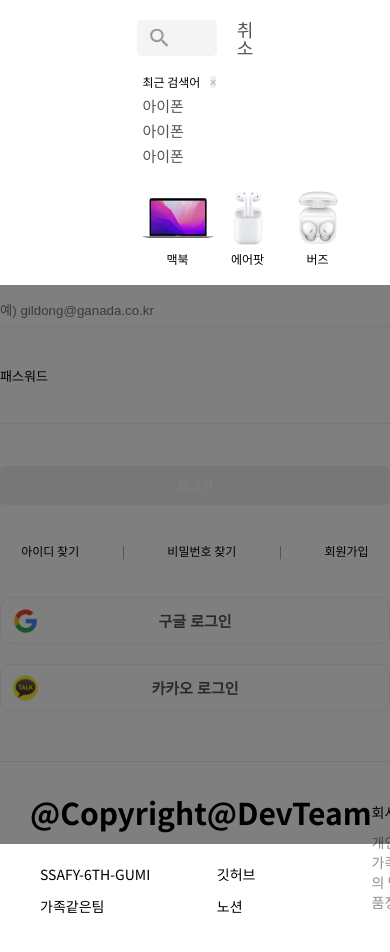
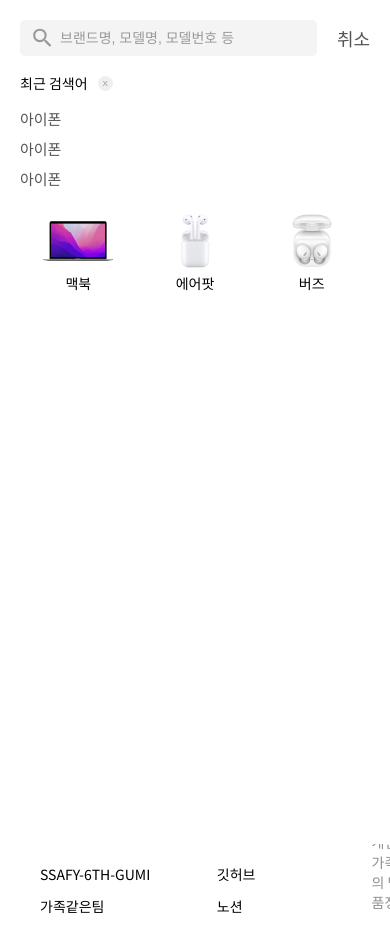
Before and after one commit to GANADA-FAMILY/GANADA-MARKET, a React (Create React App) app in the folder FE/: page /login in a window 390 px wide. Both pictures are taken after a click on the button 335 px from the left and 63 px from the top of the page. Shown: the top 952 px of the page. Built offline with nearby package versions, Linux system fonts and the light colour scheme; no server answers.

Commit message:
styles : TopModal UI 개선
* 모바일 반응형 쿼리 추가
* CategoryItem hover 스타일 추가

```diff
--- a/FE/src/components/atoms/changgun/CategoryItem.tsx
+++ b/FE/src/components/atoms/changgun/CategoryItem.tsx
@@ -4,6 +4,12 @@
   display: flex;
   flex-direction: column;
   align-items: center;
+
+  :hover {
+    p {
+      font-weight: 500;
+    }
+  }
 `;
 
 const ImageWrapper = styled.div`
@@ -18,7 +24,7 @@
 `;
 
 const CategoryName = styled.p`
-  font-size: 1.2rem;
+  font-size: 1.4rem;
 `;
 
 interface CategoryItem {
--- a/FE/src/components/layouts/changgun/Modal.tsx
+++ b/FE/src/components/layouts/changgun/TopModal.tsx
@@ -3,12 +3,7 @@
 
 interface ModalProps {
   children: React.ReactNode;
-  inset: string;
   trigger: React.ReactNode;
-}
-
-interface ModalBodyStyle {
-  inset: string;
 }
 
 const ModalTrigger = styled.button`
@@ -30,12 +25,17 @@
   background-color: rgba(0, 0, 0, 0.5);
 `;
 
-const ModalBody = styled.div<ModalBodyStyle>`
+const ModalBody = styled.div`
   background-color: white;
   width: 100%;
+  padding: 20px;
+
+  @media (max-width: 768px) {
+    height: 100vh;
+  }
 `;
 
-function Modal({ children, inset, trigger }: ModalProps) {
+function TopModal({ children, trigger }: ModalProps) {
   const [showModal, setShowModal] = useState(false);
   return (
     <>
@@ -44,13 +44,11 @@
       </ModalTrigger>
       {showModal && (
         <BackDrop onClick={() => setShowModal(false)}>
-          <ModalBody onClick={(e) => e.stopPropagation()} inset={inset}>
-            {children}
-          </ModalBody>
+          <ModalBody onClick={(e) => e.stopPropagation()}>{children}</ModalBody>
         </BackDrop>
       )}
     </>
   );
 }
 
-export { Modal };
+export { TopModal };
--- a/FE/src/components/layouts/changgun/index.ts
+++ b/FE/src/components/layouts/changgun/index.ts
@@ -1,2 +1,2 @@
-export * from './Modal';
+export * from './TopModal';
 export * from './PageLayout';
--- a/FE/src/components/molecules/changgun/RecentSearchList.tsx
+++ b/FE/src/components/molecules/changgun/RecentSearchList.tsx
@@ -4,6 +4,7 @@
 const Wrapper = styled.div`
   display: flex;
   flex-direction: column;
+  row-gap: 1rem;
 `;
 
 const Header = styled.header`
@@ -13,19 +14,22 @@
 
 const Title = styled.p`
   font-weight: 500;
-  font-size: 1.2rem;
+  font-size: 1.4rem;
 `;
 
 const CancelButton = styled.button`
   border: none;
   color: #999;
   font-size: 0.8rem;
+  width: 15px;
+  aspect-ratio: 1;
+  border-radius: 50%;
 `;
 
-const Inner = styled.main`
+const Inner = styled.ul`
   display: flex;
   flex-direction: column;
-  row-gap: 1rem;
+  row-gap: 1.5rem;
   padding-top: 1rem;
   align-items: flex-start;
 `;
--- a/FE/src/components/organisms/changgun/Header.tsx
+++ b/FE/src/components/organisms/changgun/Header.tsx
@@ -3,7 +3,7 @@
 import { MenuList, Navigation, Logo } from '../../molecules/changgun';
 import { MenuLink, NavLink } from '../../atoms/changgun';
 import { ReactComponent as SearchIcon } from '../../../assets/svgs/search.svg';
-import { Modal } from '../../layouts/changgun';
+import { TopModal } from '../../layouts/changgun';
 import { Search } from './Search';
 
 const HeaderTop = styled.div`
@@ -65,12 +65,9 @@
         <Logo width="8rem" height="4rem" />
         <Navigation>
           <NavLink to="/shop/phone">SHOP</NavLink>
-          <Modal
-            trigger={<SearchIcon width="3rem" height="3rem" />}
-            inset="0 0 70% 0"
-          >
+          <TopModal trigger={<SearchIcon width="3rem" height="3rem" />}>
             <Search />
-          </Modal>
+          </TopModal>
         </Navigation>
       </HeaderBottom>
     </HeaderWrapper>
--- a/FE/src/components/organisms/changgun/Search.tsx
+++ b/FE/src/components/organisms/changgun/Search.tsx
@@ -7,23 +7,16 @@
 } from '../../molecules/changgun';
 
 const Wrapper = styled.div`
-  display: flex;
-  justify-content: center;
-  padding: 2rem;
-`;
-
-const Inner = styled.div`
-  width: 30%;
+  margin: 0 auto;
+  max-width: 768px;
   display: flex;
   flex-direction: column;
-  align-items: flex-start;
   row-gap: 2rem;
 `;
 
 function Search() {
   return (
     <Wrapper>
-      <Inner>
       <SearchBar />
       <RecentSearchList />
       <CategoryList>
@@ -31,7 +24,6 @@
         <CategoryItem name="에어팟" imgSrc="/images/airpod.jpg" />
         <CategoryItem name="버즈" imgSrc="/images/galaxybuds.jpg" />
       </CategoryList>
-      </Inner>
     </Wrapper>
   );
 }
```
Lines whose indentation alone changed are shown as unchanged.
